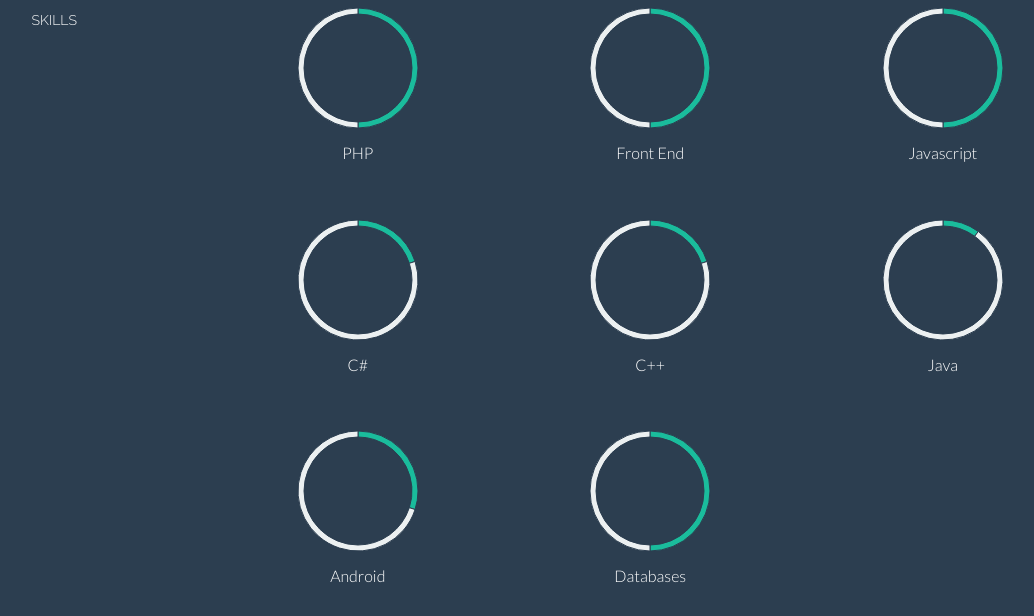
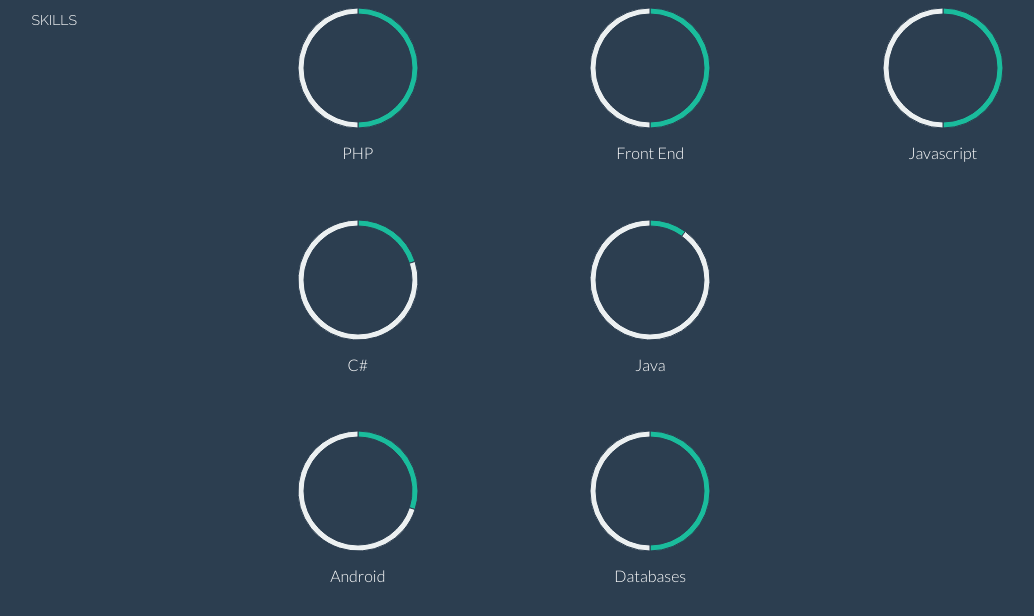
Before and after one commit to arnulfolg/guardado.me, a plain HTML site: page index.html in a window 1280 px wide. Shown: the part 1639-2255 px from the top of the page, without its empty margins (136-1170 px from the left). Drawn offline with Linux system fonts and the light colour scheme.

Commit message:
Edit c++

```diff
--- a/index.html
+++ b/index.html
@@ -251,7 +251,7 @@
 							var myDoughnut = new Chart(document.getElementById("csharp").getContext("2d")).Doughnut(doughnutData);
 					</script>
 				</div>
-				<div class="col-lg-3 centered">
+				<!--<div class="col-lg-3 centered">
 					<canvas id="cpp" height="130" width="130"></canvas>
 					<p>C++</p>
 					<br>
@@ -268,7 +268,7 @@
 							];
 							var myDoughnut = new Chart(document.getElementById("cpp").getContext("2d")).Doughnut(doughnutData);
 					</script>
-				</div>
+				</div> -->
 				<div class="col-lg-3 centered">
 					<canvas id="java" height="130" width="130"></canvas>
 					<p>Java</p>
```
